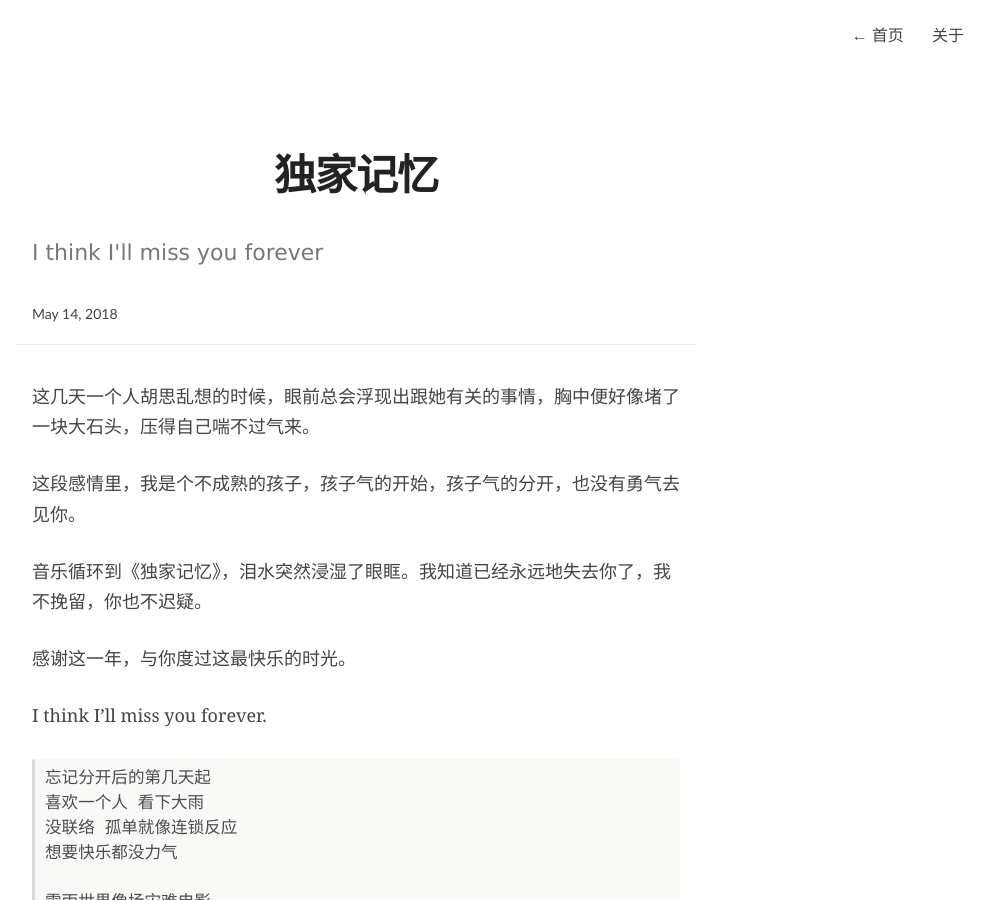
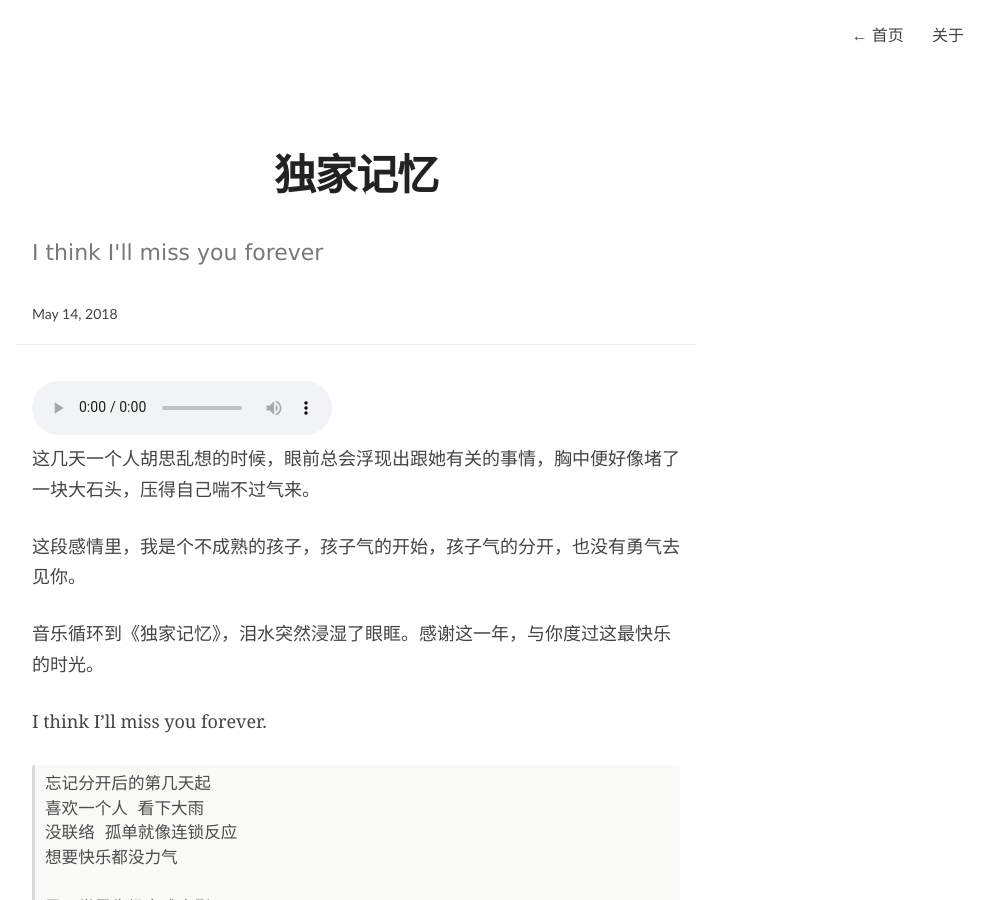
Before and after one commit to alviezhang/so-long-my-past, a Jekyll site: the page built from _posts/2018/2018-05-14-miss-you-forever.md, in a window 1280 px wide and 900 px high. Shown: the whole window, without its empty margins (284-1272 px from the left). Built offline with Jekyll 4.4.1, drawn with Linux system fonts in a browser that asks for light colours.

Commit message:
增加音乐

```diff
--- a/_posts/2018/2018-05-14-miss-you-forever.md
+++ b/_posts/2018/2018-05-14-miss-you-forever.md
@@ -6,13 +6,13 @@ tags:
 
 ---
 
+<audio src="https://m1.jixun.moe/402276504/192000/ffa2d89c5817317f88ef206118ebd76b4772eddd9ecb09da1a4d5c863225bf28" id="preview" controls="controls" autoplay></audio>
+
 这几天一个人胡思乱想的时候，眼前总会浮现出跟她有关的事情，胸中便好像堵了一块大石头，压得自己喘不过气来。
 
 这段感情里，我是个不成熟的孩子，孩子气的开始，孩子气的分开，也没有勇气去见你。
 
-音乐循环到《独家记忆》，泪水突然浸湿了眼眶。我知道已经永远地失去你了，我不挽留，你也不迟疑。
-
-感谢这一年，与你度过这最快乐的时光。
+音乐循环到《独家记忆》，泪水突然浸湿了眼眶。感谢这一年，与你度过这最快乐的时光。
 
 I think I'll miss you forever.
 
```
